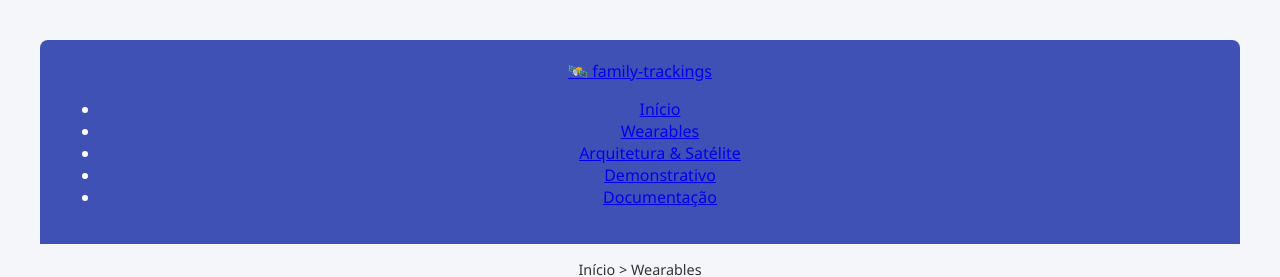
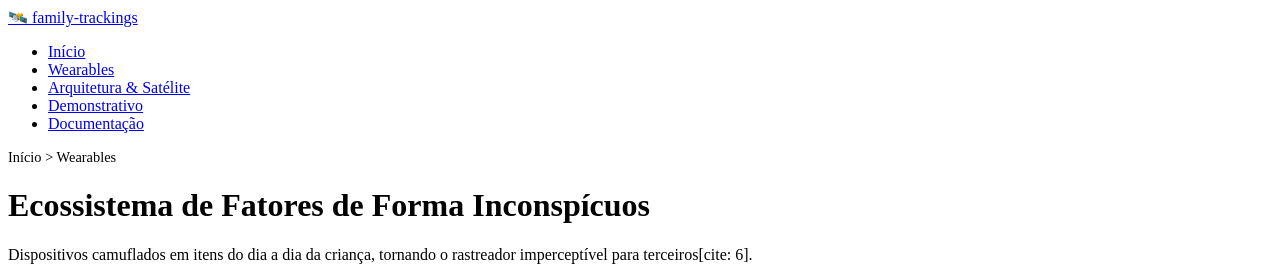
Before and after one commit to HilquiasAlmeida/FIAP, a Django app: template Computer-Engineering/Projects/Python/Automation/family-trackings/parents-child-tracking-iot/web/family_project/parents_tracker/templates/tracker/wearables/devices.html in a window 1280 px wide. Shown: the top 277 px of the page. Run offline with Django 4.2, Linux system fonts and the light colour scheme; the template is opened without the code that fills it, so the values that code supplies are empty.

Commit message:
Clean up CSS styles in style.css
Removed existing styles for body, header, container, and buttons to streamline CSS.

```diff
--- a/Computer-Engineering/Projects/Python/Automation/family-trackings/parents-child-tracking-iot/web/family_project/parents_tracker/static/assets/css/style.css
+++ b/Computer-Engineering/Projects/Python/Automation/family-trackings/parents-child-tracking-iot/web/family_project/parents_tracker/static/assets/css/style.css
@@ -1,87 +1,3 @@
-body {
-    font-family: 'Segoe UI', Tahoma, Geneva, Verdana, sans-serif;
-    background-color: #f4f6f9;
-    color: #333;
-    margin: 0;
-    padding: 40px;
-    text-align: center;
-}
-
-header {
-    background-color: #3f51b5;
-    color: white;
-    padding: 20px;
-    text-align: center;
-    border-radius: 8px 8px 0 0;
-}
-
-.container {
-    max-width: 800px;
-    margin: 30px auto;
-    background: white;
-    padding: 40px;
-    border-radius: 12px;
-    box-shadow: 0 4px 15px rgba(0, 0, 0, 0.1);
-}
-
-h1 {
-    color: #2c3e50;
-    margin-bottom: 10px;
-}
-
-p {
-    color: #666;
-    font-size: 1.1rem;
-    line-height: 1.6;
-}
-
-.badge {
-    display: inline-block;
-    background: #3498db;
-    color: white;
-    padding: 6px 15px;
-    border-radius: 20px;
-    font-size: 0.9rem;
-    margin-bottom: 20px;
-}
-
-.links {
-    margin-top: 30px;
-}
-
-.btn {
-    display: inline-block;
-    background: #2ecc71;
-    color: white;
-    padding: 12px 25px;
-    border-radius: 6px;
-    text-decoration: none;
-    font-weight: bold;
-    transition: background 0.3s;
-    margin: 5px;
-}
-
-.btn:hover {
-    background: #27ae60;
-}
-
-/* Estilo para botões extras do sistema */
-button {
-    background-color: #3f51b5;
-    color: white;
-    border: none;
-    padding: 12px 20px;
-    border-radius: 6px;
-    cursor: pointer;
-    font-size: 1rem;
-    font-weight: bold;
-    transition: background 0.3s;
-}
-
-button:hover {
-    background-color: #303f9f;
-}
-
 .img-container {
     width: 100%;
     max-height: 400px;
```
